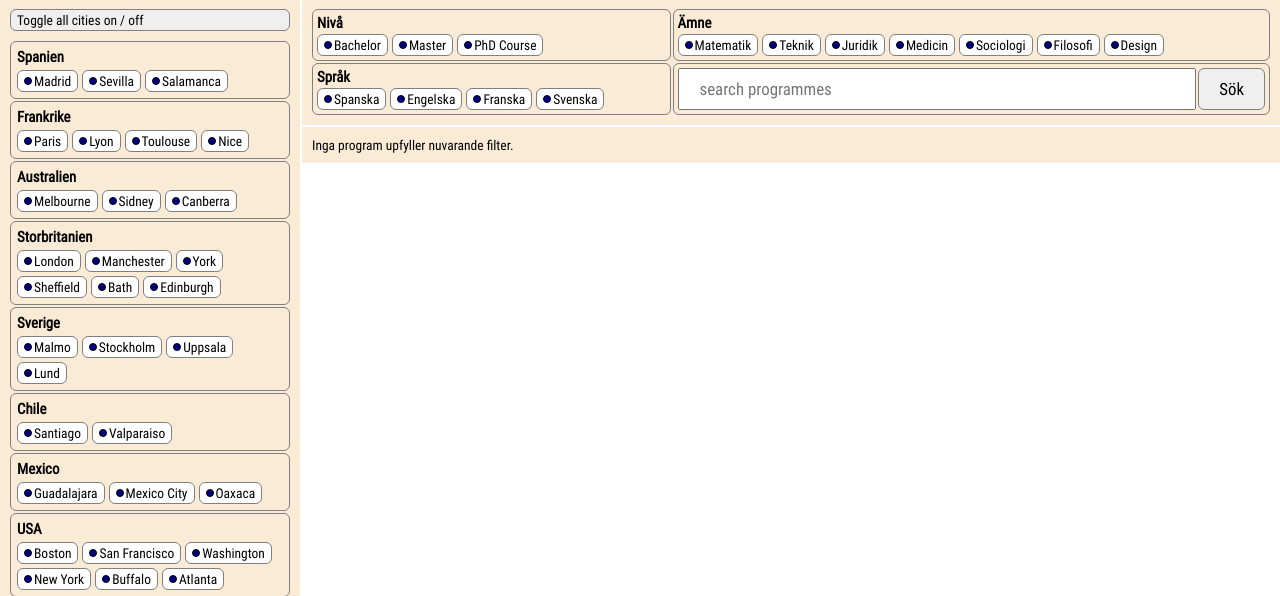
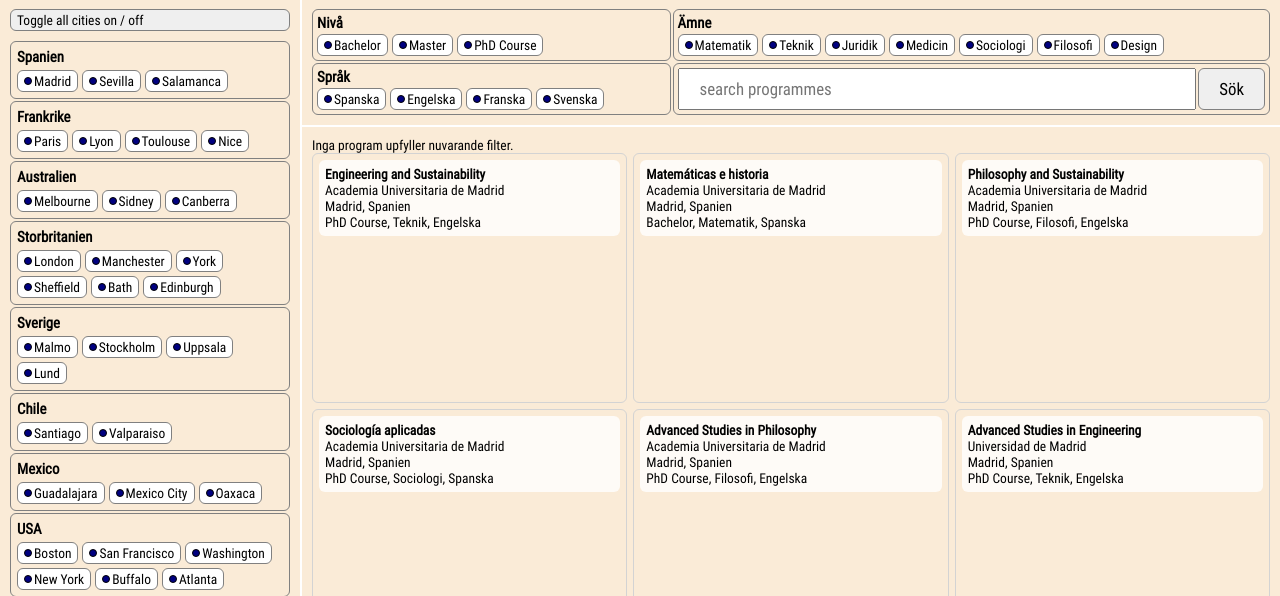
Before and after one commit to DHTheba/DU2Projekt, a plain HTML site: page problem/index.html in a window 1280 px wide. Shown: the part 203-799 px from the top of the page. Drawn offline with Linux system fonts and the light colour scheme.

Commit message:
created function create_programme

```diff
--- a/problem/index.html
+++ b/problem/index.html
@@ -58,6 +58,7 @@
   </div>
   <script src="js/database.js"></script>
   <script src="js/array_functions.js"></script>
+  <script src="js/aux_functions.js"></script>
   <script src="js/functions.js"></script>
   <script src="index.js"></script>
 </body>
--- a/problem/js/functions.js
+++ b/problem/js/functions.js
@@ -254,6 +254,29 @@ function create_levels_subjects_languages_filters(type, array) {
 // G / VG (see details in specification)
 // CODE according to specifications
 function create_programme(programme) {
+  const programme_uniID = programme.universityID;
+  const programme_cityID = UNIVERSITIES[programme_uniID].cityID;
+  const programme_countryID = CITIES[programme_cityID].countryID;
+  const programme_levelID = programme.levelID - 1;
+  const programme_subjectID = programme.subjectID;
+  const programme_languageID = programme.languageID;
+
+
+  let new_programme_dom = document.createElement("div");
+  new_programme_dom.classList.add("programme");
+  new_programme_dom.setAttribute("id", `programme${programme.id}`);
+
+
+  new_programme_dom.innerHTML = `
+    <div class ="top">
+      <h2>${programme.name}</h2>
+      <p>${UNIVERSITIES[programme_uniID].name}</p>
+      <p>${CITIES[programme_cityID].name}, ${COUNTRIES[programme_countryID].name}</p>
+      <p>${LEVELS[programme_levelID].name}, ${SUBJECTS[programme_subjectID].name}, ${LANGUAGES[programme_languageID].name}</p>
+    </div>`
+
+
+  document.querySelector("#programmes >ul").append(new_programme_dom);
 
   /*
 
@@ -277,7 +300,7 @@ function create_programme(programme) {
   */
 
 }
-
+array_each(PROGRAMMES, create_programme);
 
 // G
 // CODE according to the specification
```
